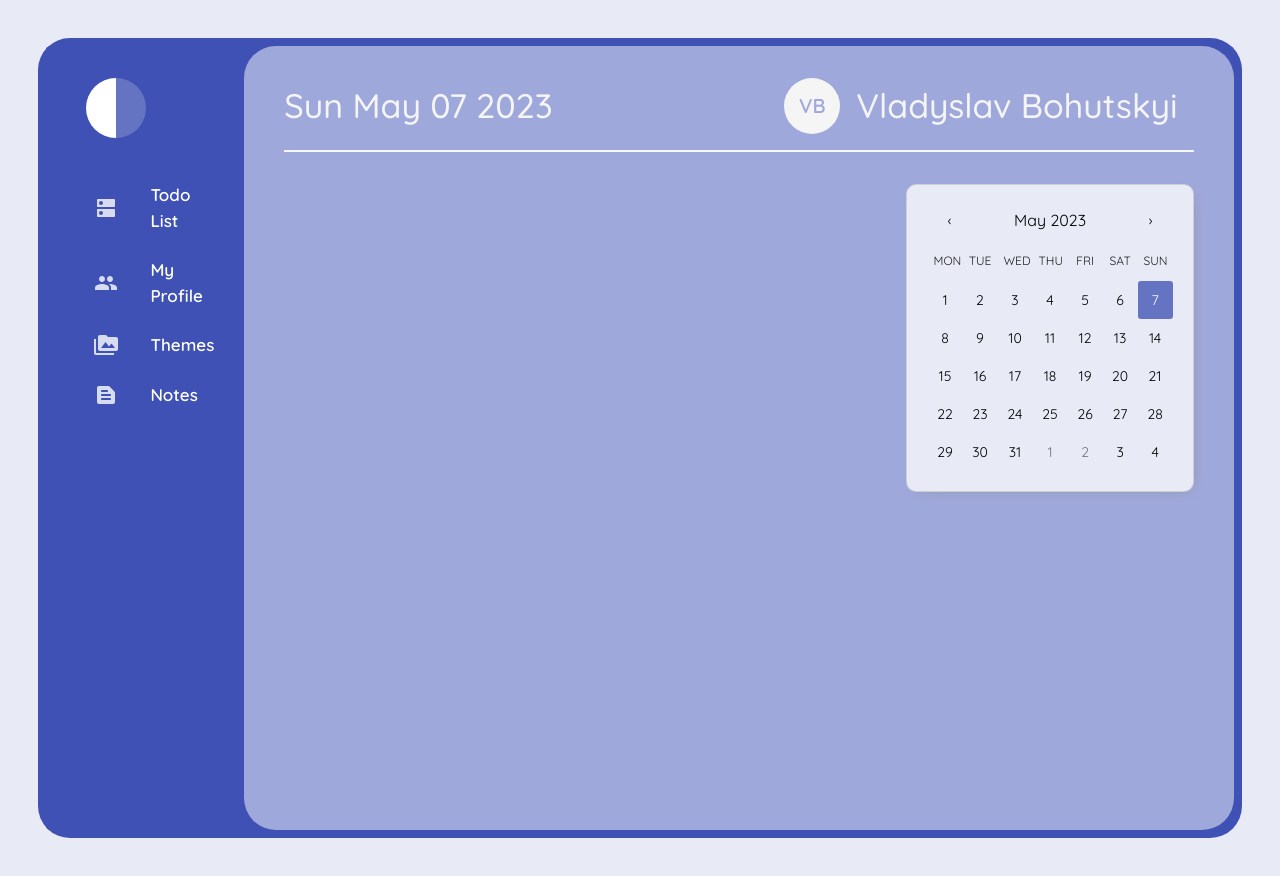
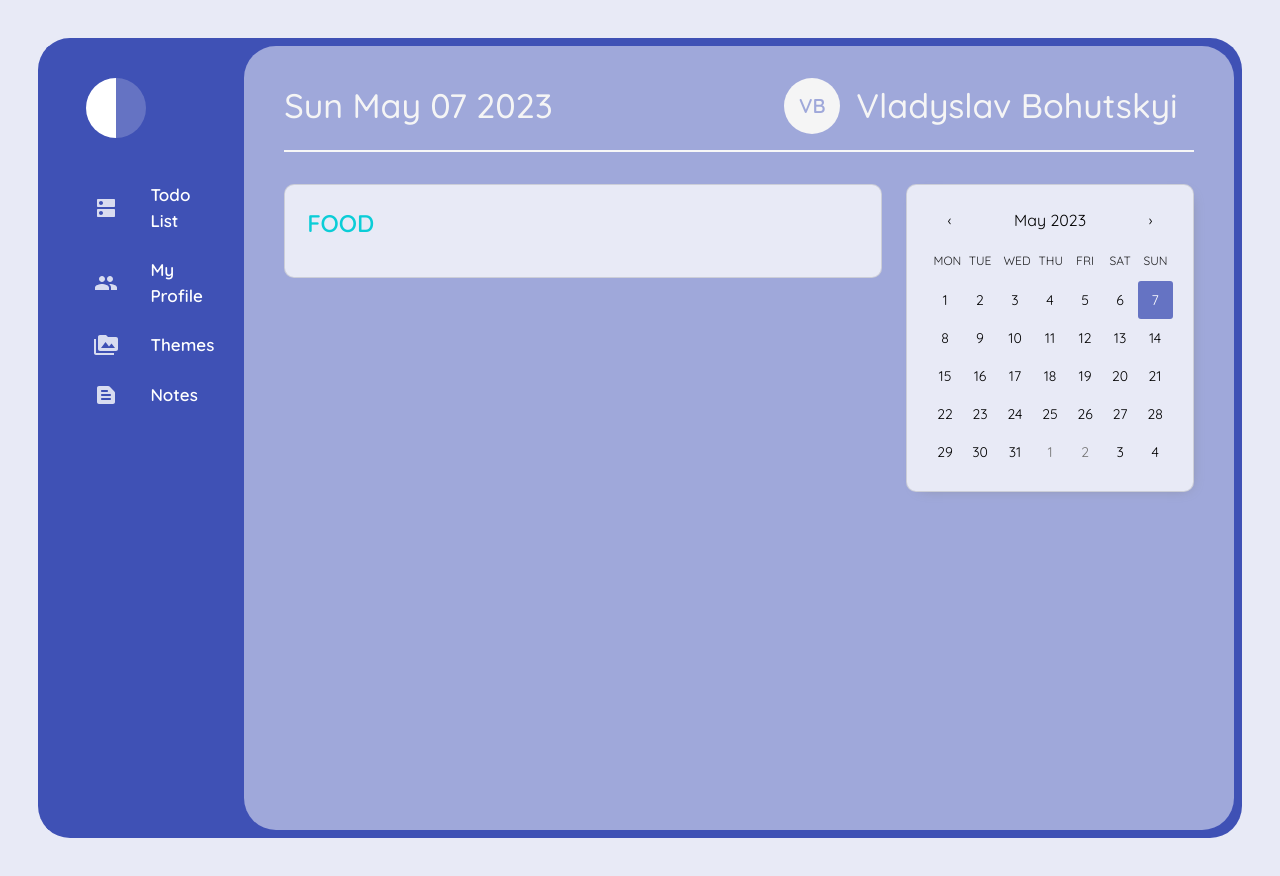
Before and after one commit to VladyslavBohutskyi/task_sheduler, a React (Create React App) app: page /notes/food in a window 1280 px wide. Built offline with nearby package versions, Linux system fonts and the light colour scheme.

Commit message:
notes routing

```diff
--- a/src/App.tsx
+++ b/src/App.tsx
@@ -9,6 +9,8 @@ import { observer } from 'mobx-react';
 import ThemeStore from './store/theme'
 import TodoCalendar from './modules/calendar';
 import Profile from './modules/profile';
+import Note from './modules/notes/note';
+import NoteDetails from './modules/notes/note-details';
 
 const App = observer(() => {
 
@@ -52,11 +54,17 @@ const App = observer(() => {
                   <Route path='/' element={<Todo />} />
                   <Route path='/profile' element={<Profile />} />
                   <Route path='/themes' element={<Themes />} />
-                  <Route path='/notes' element={<Notes />} />
+                  <Route path='/notes'>
+                    <Route index element={<Notes />} />
+                    <Route path=':noteCategory'>
+                      <Route index element={<Note />} />
+                      <Route path=':noteDetails' element={<NoteDetails/>}/>
+                    </Route>
+                  </Route>
                 </Routes>
               </Grid>
               <Grid item md={12} lg={4}>
-                <TodoCalendar/>
+                <TodoCalendar />
               </Grid>
             </Grid>
           </Grid>
--- a/src/modules/notes/index.tsx
+++ b/src/modules/notes/index.tsx
@@ -1,6 +1,6 @@
 import { Box } from "@mui/system";
 import { observer } from "mobx-react";
-import { noteStore } from "../../store/notes";
+import { notesStore } from "../../store/notes";
 import { Paper } from "@mui/material";
 import { ICategory } from "./models";
 import { useId } from "react";
@@ -13,9 +13,8 @@ const Notes = observer(() => {
   return (
     <Box display={'flex'} flexWrap={'wrap'} m={'-5px'}>
       {
-        noteStore.notesArray.map((e: ICategory) => {
-          return (
-            <Paper key={testId}
+        notesStore.notesArray.map((e: ICategory) => (
+            <Paper key={useId()}
               sx={{
                 flexBasis: 'calc(33% - 10px)',
                 position: 'relative',
@@ -24,11 +23,10 @@ const Notes = observer(() => {
                 flexGrow: '1',
                 cursor: 'pointer',
                 borderRadius: '10px',
-
               }}
             >
               <NavLink
-                to={`./${e.name.toLowerCase()}`}
+                to={`./${e.categoryUrl}`}
                 style={{
                   position: 'absolute',
                   width: '100%',
@@ -36,11 +34,10 @@ const Notes = observer(() => {
                   padding: '30px',
                 }}
               >
-                <CategoryNotes name={e.name} color={e.color} />
+                <CategoryNotes  name={e.name} color={e.color} />
               </NavLink>
             </Paper>
-          )
-        })
+        ))
       }
     </Box>
   )
--- a/src/modules/notes/models.ts
+++ b/src/modules/notes/models.ts
@@ -1,4 +1,5 @@
 export interface ICategory {
+  categoryUrl?: string,
   name: string,
   color: string
 }
--- /dev/null
+++ b/src/modules/notes/note-details.tsx
@@ -0,0 +1,15 @@
+import { Typography } from "@mui/material";
+import { useParams } from "react-router-dom"
+import { notesStore } from "../../store/notes";
+
+const NoteDetails = () => {
+  const { noteCategory, noteDetails } = useParams()
+  console.log(noteCategory, ' ', noteDetails);
+
+  return (
+    <p>nodetail</p>
+  )
+}
+
+
+export default NoteDetails
--- /dev/null
+++ b/src/modules/notes/note.tsx
@@ -0,0 +1,24 @@
+import { useParams } from "react-router-dom"
+import { notesStore } from "../../store/notes";
+import { Box, Paper, Typography } from "@mui/material";
+
+const Note = () => {
+  const { noteCategory } = useParams()
+  const categoryIndex = notesStore.notesArray.findIndex((e) => e.categoryUrl == noteCategory)
+  const curentCategory = notesStore.notesArray[categoryIndex]
+
+  return (
+    <>
+      <Paper variant={'outlined'} square={true}
+        sx={{ p: '22px', borderRadius: '10px', boxShadow: `4px 4xp 14px -10px ${curentCategory.color}` }} >
+        <Box display={'flex'} alignItems={'center'} mb={2}>
+          <Typography color={curentCategory.color} variant={'h5'} textTransform={'uppercase'} fontWeight={'600'}>
+            {curentCategory.name}
+          </Typography>
+        </Box>
+      </Paper>
+    </>
+  )
+}
+
+export default Note
--- a/src/store/notes.ts
+++ b/src/store/notes.ts
@@ -10,24 +10,28 @@ class NoteStore {
 
   notesArray: ICategory[] = [
     {
+      categoryUrl: 'game',
       name: 'Game',
       color: purple[400],
     },
     {
+      categoryUrl: 'my-movie',
       name: 'Movie',
       color: '#8345F7',
     },
     {
+      categoryUrl: 'work',
       name: 'Work',
       color: '#413BD4',
     },
     {
+      categoryUrl: 'food',
       name: 'Food',
       color: '#0BCDD7',
-    }
+    },
   ]
 
 }
 
-const noteStore = new NoteStore()
-export { noteStore }
+const notesStore = new NoteStore()
+export { notesStore }
```
